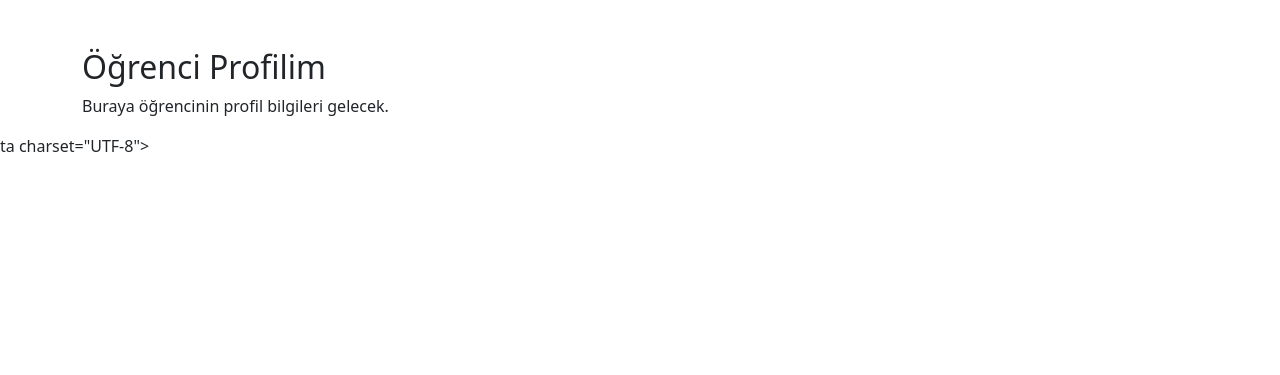
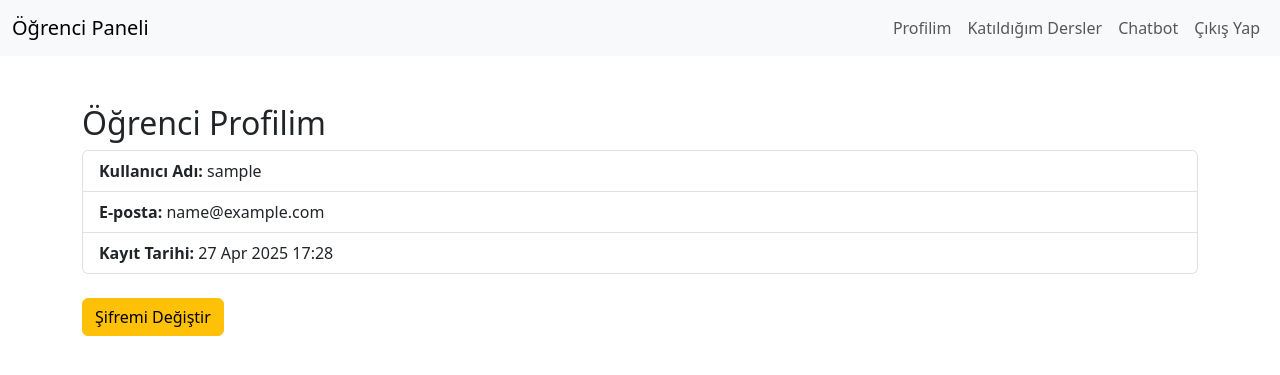
Before and after one commit to senihakulaksiz/appointment_project, a Django app: page /users/student/profile/ in a window 1280 px wide. Shown: the top 375 px of the page. Run offline with Django 4.2, Linux system fonts and the light colour scheme; the visitor is signed in with stand-in values (Sample User, id 1); parts of the project's set-up code (start-up, migrations or seed data) failed here and were passed over; some libraries are stand-ins or nearby versions.

Commit message:
Enhance student profile page: show user info, password change, add consistent navbar

```diff
--- a/backend/users/templates/users/student_profile.html
+++ b/backend/users/templates/users/student_profile.html
@@ -7,10 +7,50 @@
     <link rel="stylesheet" href="{% static 'css/bootstrap.min.css' %}">
 </head>
 <body>
+
+<!-- Navbar Başlangıcı -->
+<nav class="navbar navbar-expand-lg navbar-light bg-light">
+  <div class="container-fluid">
+    <a class="navbar-brand" href="{% url 'student_dashboard' %}">Öğrenci Paneli</a>
+    <button class="navbar-toggler" type="button" data-bs-toggle="collapse" data-bs-target="#navbarNav">
+      <span class="navbar-toggler-icon"></span>
+    </button>
+
+    <div class="collapse navbar-collapse" id="navbarNav">
+      <ul class="navbar-nav ms-auto">
+        <li class="nav-item">
+          <a class="nav-link" href="{% url 'student_profile' %}">Profilim</a>
+        </li>
+        <li class="nav-item">
+          <a class="nav-link" href="{% url 'my_lessons' %}">Katıldığım Dersler</a>
+        </li>
+        <li class="nav-item">
+          <a class="nav-link" href="{% url 'chatbot_page' %}">Chatbot</a>
+        </li>
+        <li class="nav-item">
+          <a class="nav-link" href="{% url 'logout' %}">Çıkış Yap</a>
+        </li>
+      </ul>
+    </div>
+  </div>
+</nav>
+<!-- Navbar Bitişi -->
+
+<!-- Ana İçerik -->
+
 <div class="container mt-5">
     <h2>Öğrenci Profilim</h2>
-    <p>Buraya öğrencinin profil bilgileri gelecek.</p>
+    <ul class="list-group">
+        <li class="list-group-item"><strong>Kullanıcı Adı:</strong> {{ username }}</li>
+        <li class="list-group-item"><strong>E-posta:</strong> {{ email }}</li>
+        <li class="list-group-item"><strong>Kayıt Tarihi:</strong> {{ date_joined|date:"d M Y H:i" }}</li>
+    </ul>
+
+    <div class="mt-4">
+        <a href="{% url 'student_change_password' %}" class="btn btn-warning">Şifremi Değiştir</a>
+    </div>
 </div>
+
+<script src="{% static 'js/bootstrap.bundle.min.js' %}"></script>
 </body>
 </html>
-ta charset="UTF-8">
--- a/backend/users/urls.py
+++ b/backend/users/urls.py
@@ -17,6 +17,8 @@
     path('chatbot/', views.chatbot_page, name='chatbot_page'),
     path('redirect/', views.role_redirect, name='role_redirect'),
     path('student/my-lessons/', views.my_lessons, name='my_lessons'),
+    path('student/change-password/', views.student_change_password, name='student_change_password'),
+
 
 
 ]
--- a/backend/users/views.py
+++ b/backend/users/views.py
@@ -9,6 +9,8 @@
 from .models import CustomUser, Student, Teacher, Lesson, AvailableSlot, LessonAnnouncement
 from .forms import TeacherProfileForm, LessonAnnouncementForm
 from django.contrib.auth.forms import AuthenticationForm
+from django.contrib.auth.forms import PasswordChangeForm
+from django.contrib.auth import update_session_auth_hash
 
 
 User = get_user_model()
@@ -141,7 +143,29 @@
 
 @login_required
 def student_profile(request):
-    return render(request, 'users/student_profile.html')
+    user = request.user
+    context = {
+        'username': user.username,
+        'email': user.email,
+        'date_joined': user.date_joined,
+    }
+    return render(request, 'users/student_profile.html', context)
+
+@login_required
+def student_change_password(request):
+    if request.method == 'POST':
+        form = PasswordChangeForm(request.user, request.POST)
+        if form.is_valid():
+            user = form.save()
+            update_session_auth_hash(request, user)  # Şifre değişince login kalmaya devam etsin
+            messages.success(request, 'Şifreniz başarıyla güncellendi!')
+            return redirect('student_profile')
+        else:
+            messages.error(request, 'Lütfen hataları düzeltin.')
+    else:
+        form = PasswordChangeForm(request.user)
+
+    return render(request, 'users/change_password.html', {'form': form})
 
 
 # --- TEACHER APPOINTMENTS VIEW ---
```
Also changed, not shown: backend/users/templates/users/change_password.html (added, +26 -0 lines).
